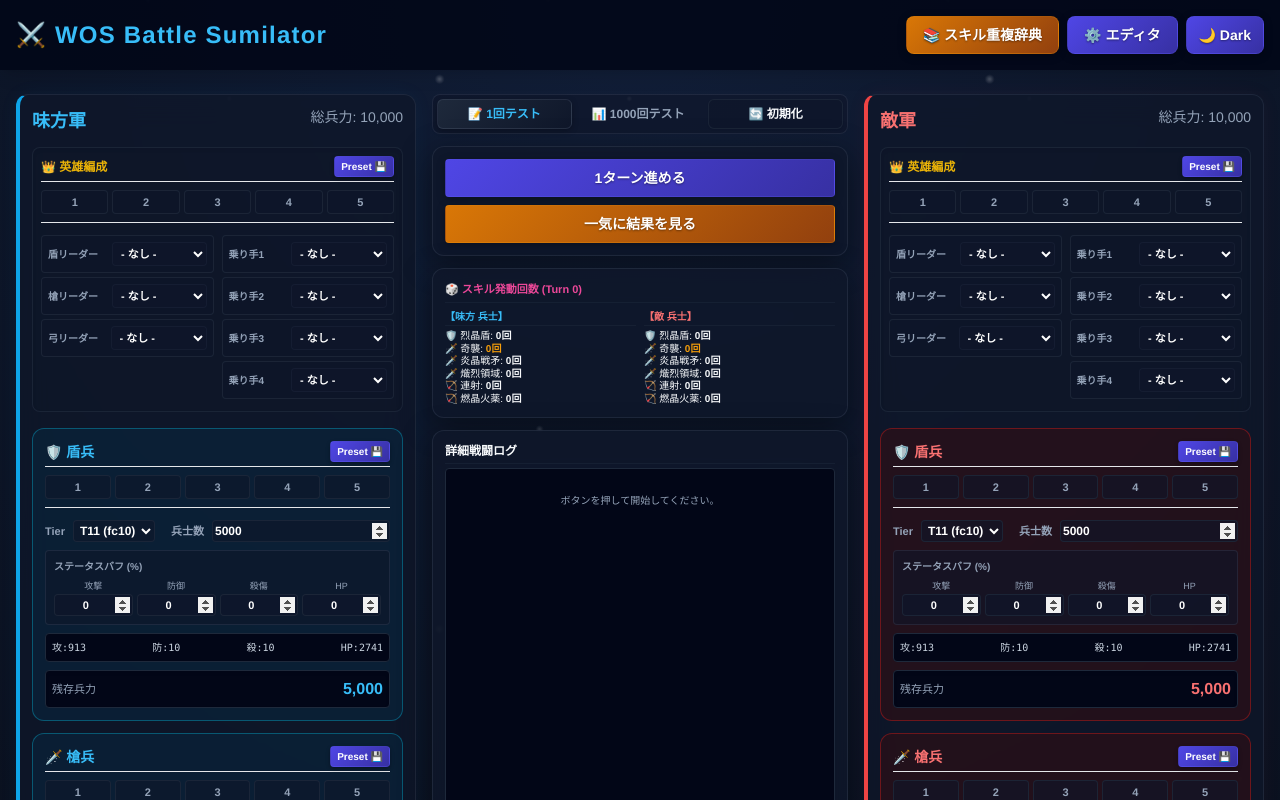
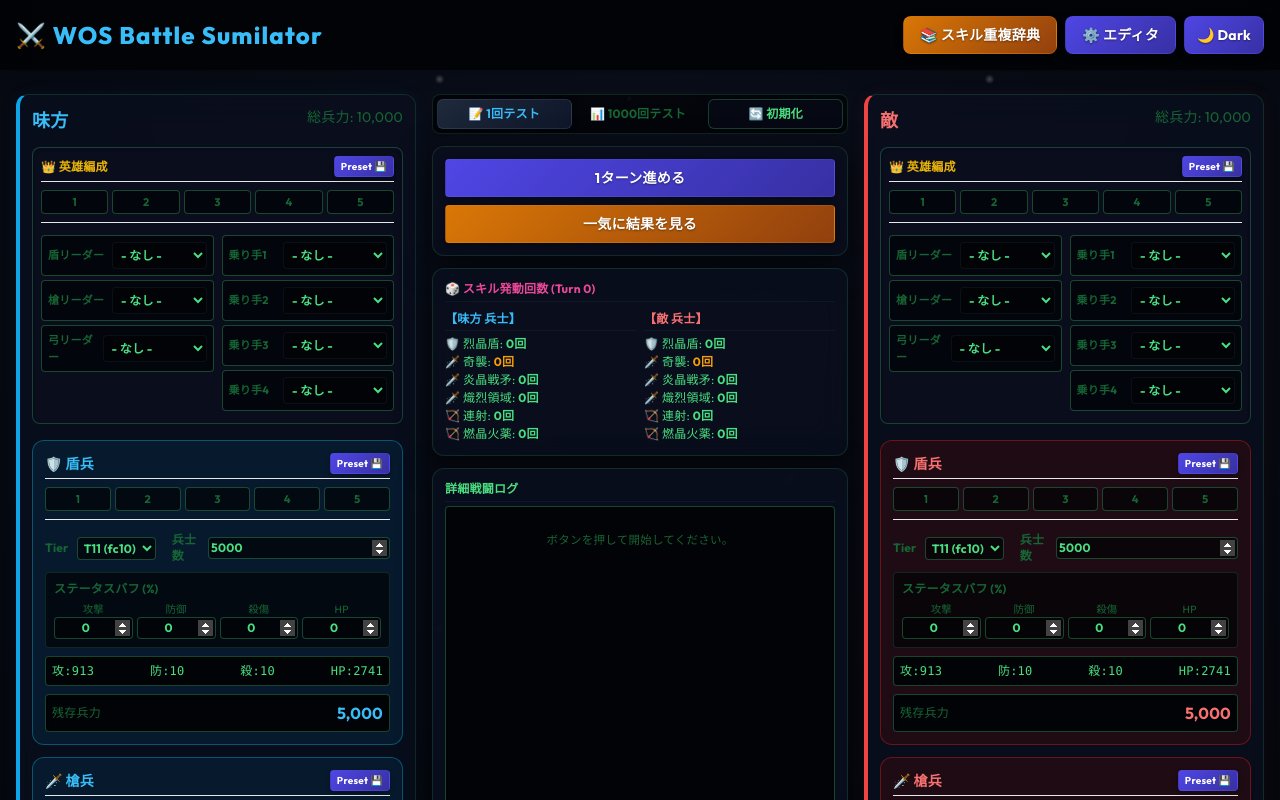
Before and after one commit to nilnil-2525/wos-battle-simulator, a React (Vite) app: page / in a window 1280 px wide. Shown: the top 800 px of the page. Built offline with nearby package versions, Linux system fonts and the light colour scheme.

Commit message:
feat: 各兵種プリセット追加、目に優しいターミナルテーマ、および入力欄のスピンボタンとフォーカス発光スタイルの調整

```diff
--- a/index.html
+++ b/index.html
@@ -4,6 +4,9 @@
     <meta charset="UTF-8">
     <meta name="viewport" content="width=device-width, initial-scale=1.0">
     <title>WOS Battle Sumilator</title>
+    <link rel="preconnect" href="https://fonts.googleapis.com">
+    <link rel="preconnect" href="https://fonts.gstatic.com" crossorigin>
+    <link href="https://fonts.googleapis.com/css2?family=Noto+Sans+JP:wght@400;500;700;900&family=Outfit:wght@400;500;600;700;800&display=swap" rel="stylesheet">
     <script>
         (function() {
             try {
--- a/src/App.jsx
+++ b/src/App.jsx
@@ -202,8 +202,8 @@ const App = () => {
 
         if (!singleTurn || allyTotal === 0 || enemyTotal === 0) {
             if (allyTotal === 0 && enemyTotal === 0) accumulatedLogs.push("★引き分け！");
-            else if (allyTotal === 0) accumulatedLogs.push("★敵軍の勝利！");
-            else if (enemyTotal === 0) accumulatedLogs.push("★味方軍の勝利！");
+            else if (allyTotal === 0) accumulatedLogs.push("★敵の勝利！");
+            else if (enemyTotal === 0) accumulatedLogs.push("★味方の勝利！");
         }
 
         setArmyData(currentArmyData);
@@ -283,7 +283,7 @@ const App = () => {
                 <div className="flex flex-col lg:flex-row gap-4">
                     <ArmyPanel
                         side="ally"
-                        title="味方軍"
+                        title="味方"
                         army={armyData.ally}
                         bgColor=""
                         borderColor="border-sky-500"
@@ -315,10 +315,10 @@ const App = () => {
                                 </div>
 
                                 <div className="ice-panel p-3 rounded-xl shadow-md shrink-0 border border-slate-700/10">
-                                    <h3 className="font-bold text-pink-500 mb-2 text-[11px] border-b border-slate-700/20 pb-1 flex items-center justify-between">
+                                    <h3 className="font-bold text-pink-500 mb-2 text-xs border-b border-slate-700/20 pb-1 flex items-center justify-between">
                                         <span>🎲 スキル発動回数 (Turn {turn})</span>
                                     </h3>
-                                    <div className="grid grid-cols-2 gap-x-2 gap-y-3 text-[10px] leading-tight">
+                                    <div className="grid grid-cols-2 gap-x-2 gap-y-3 text-xs leading-normal">
                                         <div>
                                             <p className="theme-ally-win-text font-bold mb-1 border-b border-slate-700/20 pb-0.5">【味方 兵士】</p>
                                             {armyData.ally.shield.tier === 11 && <div>🛡️ 烈晶盾: <span className="font-bold">{armyData.ally.stats.resshoCount}回</span></div>}
@@ -376,7 +376,7 @@ const App = () => {
 
                                 <div className="ice-panel p-3 rounded-xl shadow-md flex flex-col min-h-[400px] lg:flex-1 lg:min-h-0 border border-slate-700/10">
                                     <h3 className="font-bold mb-1 text-xs border-b border-slate-700/20 pb-1 shrink-0">詳細戦闘ログ</h3>
-                                    <div ref={logContainerRef} className="theme-log-container rounded flex-1 overflow-y-auto p-2 text-[10px] font-mono leading-relaxed whitespace-pre-wrap">
+                                    <div ref={logContainerRef} className="theme-log-container rounded flex-1 overflow-y-auto p-2 text-[11.5px] font-mono leading-relaxed whitespace-pre-wrap">
                                         {logs.length === 0 && <p className="theme-text-muted text-center mt-4">ボタンを押して開始してください。</p>}
                                         {logs.map((log, i) => (
                                             <div key={i} className={`mb-1 ${
@@ -403,7 +403,7 @@ const App = () => {
                                 <button onClick={executeMonteCarlo} disabled={turn > 0} className="w-full frozen-btn-indigo font-bold py-3 rounded-lg transition active:scale-95 disabled:opacity-40 disabled:cursor-not-allowed text-sm flex items-center justify-center gap-2">
                                     🚀 1000回シミュレーション実行
                                 </button>
-                                {turn > 0 && <p className="text-[10px] text-red-500 text-center font-bold">※テストを行うには、初期化ボタンでTurn0に戻してください。</p>}
+                                {turn > 0 && <p className="text-xs text-red-500 text-center font-bold">※テストを行うには、初期化ボタンでTurn0に戻してください。</p>}
 
                                 {simResults && (
                                     <div className="flex flex-col gap-4 animate-fade-in">
@@ -420,12 +420,12 @@ const App = () => {
                                             <h3 className="font-bold theme-ally-win-text text-xs text-center mb-1">🟦 味方勝利時の「残り兵力」分析</h3>
                                             {allyWinResults.length > 0 ? (
                                                 <>
-                                                    <div className="flex flex-col gap-1 text-[11px] mb-2 px-2 theme-ally-win-text theme-log-container rounded py-1.5 font-bold shadow-inner">
+                                                    <div className="flex flex-col gap-1 text-xs mb-2 px-2 theme-ally-win-text theme-log-container rounded py-1.5 font-bold shadow-inner">
                                                         <div className="flex justify-between border-b border-slate-700/10 pb-1">
                                                             <span>🎯 期待値(平均): <span className="theme-ally-win-text text-sm">{allyStats.mean.toLocaleString()}人</span></span>
                                                             <span>安定度(中央): <span className="theme-ally-win-text-sub">{allyStats.median.toLocaleString()}人</span></span>
                                                         </div>
-                                                        <div className="text-right text-[9px] theme-ally-win-text-sub">
+                                                        <div className="text-right text-[11px] theme-ally-win-text-sub">
                                                             ブレ幅(σ): ±{allyStats.stdDev.toLocaleString()}
                                                         </div>
                                                     </div>
@@ -438,12 +438,12 @@ const App = () => {
                                             <h3 className="font-bold theme-enemy-win-text text-xs text-center mb-1">🟥 敵勝利時の「残り兵力」分析</h3>
                                             {enemyWinResults.length > 0 ? (
                                                 <>
-                                                    <div className="flex flex-col gap-1 text-[11px] mb-2 px-2 theme-enemy-win-text theme-log-container rounded py-1.5 font-bold shadow-inner">
+                                                    <div className="flex flex-col gap-1 text-xs mb-2 px-2 theme-enemy-win-text theme-log-container rounded py-1.5 font-bold shadow-inner">
                                                         <div className="flex justify-between border-b border-slate-700/10 pb-1">
                                                             <span>🎯 期待値(平均): <span className="theme-enemy-win-text text-sm">{enemyStats.mean.toLocaleString()}人</span></span>
                                                             <span>安定度(中央): <span className="theme-enemy-win-text-sub">{enemyStats.median.toLocaleString()}人</span></span>
                                                         </div>
-                                                        <div className="text-right text-[9px] theme-enemy-win-text-sub">
+                                                        <div className="text-right text-[11px] theme-enemy-win-text-sub">
                                                             ブレ幅(σ): ±{enemyStats.stdDev.toLocaleString()}
                                                         </div>
                                                     </div>
@@ -459,7 +459,7 @@ const App = () => {
 
                     <ArmyPanel
                         side="enemy"
-                        title="敵軍"
+                        title="敵"
                         army={armyData.enemy}
                         bgColor=""
                         borderColor="border-red-500"
--- a/src/components/ArmyPanel.jsx
+++ b/src/components/ArmyPanel.jsx
@@ -3,8 +3,8 @@ import { baseStatsData } from '../utils/battleSimulator.js';
 
 export const HeroSelector = ({ side, role, label, allowedType, value, onChange, disabled, heroDB }) => (
     <div className="flex items-center justify-between theme-hero-selector p-1.5 rounded mb-1">
-        <span className="text-[10px] font-bold theme-text-muted w-16">{label}</span>
-        <select className="flex-1 theme-hero-select-box text-[11px] p-1 rounded font-bold border border-slate-700/20 outline-none cursor-pointer" value={value} onChange={e => onChange(side, role, e.target.value)} disabled={disabled}>
+        <span className="text-[11px] font-bold theme-text-muted w-16">{label}</span>
+        <select className="flex-1 theme-hero-select-box text-xs p-1 rounded font-bold border border-slate-700/20 outline-none cursor-pointer" value={value} onChange={e => onChange(side, role, e.target.value)} disabled={disabled}>
             {Object.entries(heroDB).map(([key, hero]) => {
                 if (allowedType && hero.type !== allowedType && hero.type !== 'none') return null;
                 return <option key={key} value={key}>{hero.name}</option>;
@@ -47,7 +47,7 @@ export const UnitInput = ({
 
     return (
         <div className={`p-3 mb-3 rounded-xl border relative ${side === 'ally' ? 'theme-unit-panel-ally' : 'theme-unit-panel-enemy'}`}>
-            {isStunned && <div className="absolute top-2 right-2 bg-purple-600 text-white text-[9px] font-bold px-1.5 py-0.5 rounded shadow animate-pulse">🌀 スタン中</div>}
+            {isStunned && <div className="absolute top-2 right-2 bg-purple-600 text-white text-[10px] font-bold px-1.5 py-0.5 rounded shadow animate-pulse">🌀 スタン中</div>}
 
             <div className="flex justify-between items-center mb-2 border-b border-slate-650/40 pb-1">
                 <h4 className={`font-bold text-sm ${side === 'ally' ? 'theme-ally-win-text' : 'theme-enemy-win-text'}`}>{label}</h4>
@@ -86,27 +86,27 @@ export const UnitInput = ({
             </div>
 
             <div className="flex items-center gap-2 mb-2">
-                <label className="text-[11px] font-bold theme-text-muted">Tier</label>
+                <label className="text-xs font-bold theme-text-muted">Tier</label>
                 <select className="border border-slate-700/20 rounded p-0.5 theme-input font-bold text-xs" value={unit.tier} onChange={(e) => onChange(side, type, 'tier', Number(e.target.value))} disabled={disabled}>
                     {[1,5,6,8,11].map(t => <option key={t} value={t}>{t === 11 ? "T11 (fc10)" : `T${t}`}</option>)}
                 </select>
-                <label className="text-[11px] font-bold theme-text-muted ml-2">兵士数</label>
+                <label className="text-xs font-bold theme-text-muted ml-2">兵士数</label>
                 <input type="number" className="flex-1 border border-slate-700/20 rounded p-0.5 theme-input font-bold text-xs" value={unit.initialTroops} onChange={(e) => onChange(side, type, 'initialTroops', Math.max(0, Number(e.target.value)))} disabled={disabled} />
             </div>
             <div className="theme-tab-container p-2 rounded mb-2">
-                <h5 className="text-[10px] font-bold theme-text-muted mb-1">ステータスバフ (%)</h5>
+                <h5 className="text-xs font-bold theme-text-muted mb-1">ステータスバフ (%)</h5>
                 <div className="grid grid-cols-4 gap-1 text-xs">
-                    <div><label className="block text-[9px] theme-text-muted text-center">攻撃</label><input type="number" value={unit.buffs.attack} onChange={(e) => onChange(side, type, 'buffs', { ...unit.buffs, attack: Number(e.target.value)})} disabled={disabled} className="w-full text-center theme-input p-0.5 rounded font-bold text-[11px]" /></div>
-                    <div><label className="block text-[9px] theme-text-muted text-center">防御</label><input type="number" value={unit.buffs.defense} onChange={(e) => onChange(side, type, 'buffs', { ...unit.buffs, defense: Number(e.target.value)})} disabled={disabled} className="w-full text-center theme-input p-0.5 rounded font-bold text-[11px]" /></div>
-                    <div><label className="block text-[9px] theme-text-muted text-center">殺傷</label><input type="number" value={unit.buffs.lethality} onChange={(e) => onChange(side, type, 'buffs', { ...unit.buffs, lethality: Number(e.target.value)})} disabled={disabled} className="w-full text-center theme-input p-0.5 rounded font-bold text-[11px]" /></div>
-                    <div><label className="block text-[9px] theme-text-muted text-center">HP</label><input type="number" value={unit.buffs.hp} onChange={(e) => onChange(side, type, 'buffs', { ...unit.buffs, hp: Number(e.target.value)})} disabled={disabled} className="w-full text-center theme-input p-0.5 rounded font-bold text-[11px]" /></div>
+                    <div><label className="block text-[10.5px] theme-text-muted text-center">攻撃</label><input type="number" value={unit.buffs.attack} onChange={(e) => onChange(side, type, 'buffs', { ...unit.buffs, attack: Number(e.target.value)})} disabled={disabled} className="w-full text-center theme-input p-0.5 rounded font-bold text-xs" /></div>
+                    <div><label className="block text-[10.5px] theme-text-muted text-center">防御</label><input type="number" value={unit.buffs.defense} onChange={(e) => onChange(side, type, 'buffs', { ...unit.buffs, defense: Number(e.target.value)})} disabled={disabled} className="w-full text-center theme-input p-0.5 rounded font-bold text-xs" /></div>
+                    <div><label className="block text-[10.5px] theme-text-muted text-center">殺傷</label><input type="number" value={unit.buffs.lethality} onChange={(e) => onChange(side, type, 'buffs', { ...unit.buffs, lethality: Number(e.target.value)})} disabled={disabled} className="w-full text-center theme-input p-0.5 rounded font-bold text-xs" /></div>
+                    <div><label className="block text-[10.5px] theme-text-muted text-center">HP</label><input type="number" value={unit.buffs.hp} onChange={(e) => onChange(side, type, 'buffs', { ...unit.buffs, hp: Number(e.target.value)})} disabled={disabled} className="w-full text-center theme-input p-0.5 rounded font-bold text-xs" /></div>
                 </div>
             </div>
-            <div className="text-[10px] theme-log-container p-1.5 rounded flex justify-between font-mono">
+            <div className="text-xs theme-log-container p-1.5 rounded flex justify-between font-mono">
                 <span>攻:{fAtk}</span><span>防:{fDef}</span><span>殺:{fLet}</span><span>HP:{fHp}</span>
             </div>
             <div className="mt-2 text-right theme-log-container p-1.5 rounded flex justify-between items-center shadow-inner">
-                <span className="theme-text-muted text-[11px]">残存兵力</span>
+                <span className="theme-text-muted text-xs">残存兵力</span>
                 <span className={`text-base font-bold ${unit.troops === 0 ? "text-slate-500" : side === 'ally' ? "theme-ally-win-text" : "theme-enemy-win-text"}`}>{unit.troops.toLocaleString()}</span>
             </div>
         </div>
--- a/src/styles.css
+++ b/src/styles.css
@@ -1,27 +1,27 @@
 :root {
-  /* ダークモード (デフォルト) */
-  --bg-gradient-start: #111e38;
-  --bg-gradient-end: #070b14;
-  --text-main: #f8fafc;
-  --text-muted: #94a3b8;
-  --panel-bg: rgba(15, 23, 42, 0.75);
-  --panel-border: rgba(148, 163, 184, 0.12);
-  --panel-shadow: rgba(0, 0, 0, 0.4);
-  --scrollbar-track: #070b14;
-  --scrollbar-thumb: #1e293b;
-  --header-bg: rgba(2, 6, 23, 0.85); /* slate-950/85 */
+  /* ダークモード (デフォルト) - ターミナル風グリーンテーマ */
+  --bg-gradient-start: #090e1a; /* ほぼ黒に近いダークネイビー */
+  --bg-gradient-end: #020306;
+  --text-main: #4ade80; /* ターミナル黄緑 (green-400: 目に優しい蛍光グリーン) */
+  --text-muted: #166534; /* 暗めのグリーン (green-800) */
+  --panel-bg: rgba(10, 15, 30, 0.85);
+  --panel-border: rgba(74, 222, 128, 0.15); /* 緑がかった透明枠線 */
+  --panel-shadow: rgba(0, 0, 0, 0.6);
+  --scrollbar-track: #020306;
+  --scrollbar-thumb: #166534;
+  --header-bg: rgba(2, 3, 6, 0.9);
 
-  --panel-nested-bg: rgba(15, 23, 42, 0.4); /* slate-900/40 */
-  --panel-nested-border: rgba(30, 41, 59, 0.8); /* slate-800/80 */
+  --panel-nested-bg: rgba(10, 15, 30, 0.5);
+  --panel-nested-border: rgba(74, 222, 128, 0.25);
 
-  --input-bg: rgba(15, 23, 42, 0.6); /* slate-900/60 */
-  --input-border: rgba(30, 41, 59, 0.8);
-  --input-text: #ffffff;
+  --input-bg: rgba(2, 3, 6, 0.7);
+  --input-border: rgba(74, 222, 128, 0.3);
+  --input-text: #4ade80;
 
-  --log-bg: #020617; /* slate-950 */
-  --log-border: #1e293b; /* slate-800 */
-  --log-text-default: #cbd5e1; /* slate-300 */
-  --log-text-sub: #94a3b8; /* slate-400 */
+  --log-bg: #020306;
+  --log-border: rgba(74, 222, 128, 0.3);
+  --log-text-default: #4ade80;
+  --log-text-sub: #166534;
 
   --ally-panel-bg: rgba(8, 47, 73, 0.4); /* sky-950/40 */
   --ally-panel-border: rgba(8, 145, 178, 0.5); /* sky-900/50 */
@@ -117,7 +117,10 @@
 }
 
 body {
-  font-family: 'Helvetica Neue', Arial, 'Hiragino Kaku Gothic ProN', sans-serif;
+  font-family: 'Outfit', 'Noto Sans JP', 'Helvetica Neue', Arial, 'Hiragino Kaku Gothic ProN', sans-serif;
+  -webkit-font-smoothing: antialiased;
+  -moz-osx-font-smoothing: grayscale;
+  letter-spacing: 0.015em;
   background: radial-gradient(circle at top, var(--bg-gradient-start) 0%, var(--bg-gradient-end) 100%);
   color: var(--text-main);
   min-height: 100vh;
@@ -268,7 +271,23 @@ input[type=number]::-webkit-inner-spin-button, input[type=number]::-webkit-outer
   background: var(--input-bg) !important;
   border: 1px solid var(--input-border) !important;
   color: var(--input-text) !important;
-  transition: background 0.3s ease, border 0.3s ease, color 0.3s ease;
+  color-scheme: dark; /* スピンボタンをダークモードに適合させる */
+  transition: background 0.3s ease, border 0.3s ease, color 0.3s ease, box-shadow 0.2s ease;
+}
+
+.theme-input:focus {
+  outline: none;
+  border-color: #4ade80 !important;
+  box-shadow: 0 0 8px rgba(74, 222, 128, 0.4);
+}
+
+[data-theme="light"] .theme-input {
+  color-scheme: light;
+}
+
+[data-theme="light"] .theme-input:focus {
+  border-color: #3b82f6 !important;
+  box-shadow: 0 0 8px rgba(59, 130, 246, 0.3);
 }
 
 .theme-log-container {
```
